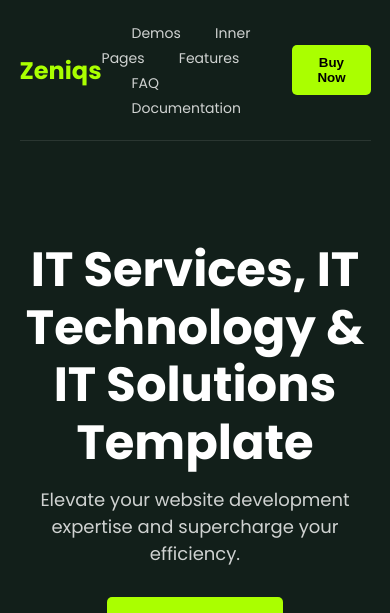
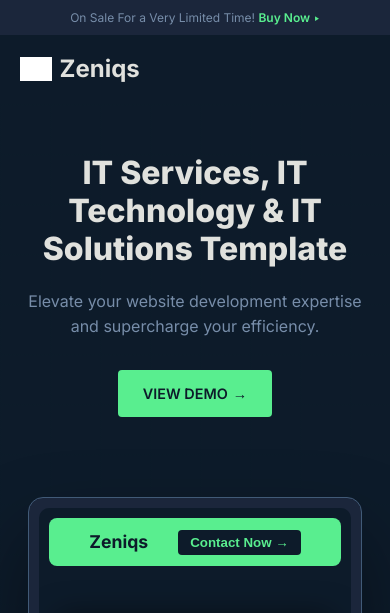
Before and after one commit to 21nicolasquijada/Testing, a Django app: template web_empresa/web_empresa_app/templates/index.html in a window 390 px wide. Shown: the top 613 px of the page. Run offline with Django 5.2, Linux system fonts and the light colour scheme; the template is opened without the code that fills it, so the values that code supplies are empty; grey boxes are pictures that could not be loaded.

Commit message:
Quinto commit 'Avanzando index'

```diff
--- a/web_empresa/web_empresa/settings.py
+++ b/web_empresa/web_empresa/settings.py
@@ -31,6 +31,7 @@
 # Application definition
 
 INSTALLED_APPS = [
+    'web_empresa_app',
     'django.contrib.admin',
     'django.contrib.auth',
     'django.contrib.contenttypes',
--- a/web_empresa/web_empresa/urls.py
+++ b/web_empresa/web_empresa/urls.py
@@ -15,8 +15,9 @@
     2. Add a URL to urlpatterns:  path('blog/', include('blog.urls'))
 """
 from django.contrib import admin
-from django.urls import path
+from django.urls import path, include
 
 urlpatterns = [
+    path('', include('web_empresa_app.urls')),
     path('admin/', admin.site.urls),
 ]
--- a/web_empresa/web_empresa_app/static/css/index.css
+++ b/web_empresa/web_empresa_app/static/css/index.css
@@ -1,4 +1,20 @@
-/* Estilos Globales y Reset Básico */
+/* 1. Importación de Fuente Minimalista */
+@import url('https://fonts.googleapis.com/css2?family=Inter:wght@100..900&display=swap');
+
+/* 2. Variables de Color (Basadas en la imagen) */
+:root {
+    /* Colores Principales de la Paleta */
+    --color-bg-dark: #0D1B2A;
+    --color-bg-secondary: #1B263B;
+    --color-text-light: #E0E1DD;
+    --color-text-secondary: #778DA9;
+    --color-border: #415A77;
+
+    /* Color de Acento */
+    --color-accent-primary: #59EE8F;
+}
+
+/* 3. Reset y Estilos Base */
 * {
     margin: 0;
     padding: 0;
@@ -6,183 +22,395 @@
 }
 
 body {
-    font-family: 'Poppins', sans-serif;
-    color: #fff;
-    /* Fondo principal oscuro de la imagen */
-    background-color: #121f1a;
+    font-family: 'Inter', sans-serif;
+    background-color: var(--color-bg-dark);
+    color: var(--color-text-light);
+    line-height: 1.6;
+    min-height: 100vh;
+    overflow-x: hidden;
 }
 
-/* --- SECCIÓN PRINCIPAL (HERO) --- */
-.hero-section {
-    min-height: 100vh;
-    padding: 0 5%;
-    /* Se necesitaría un CSS/SVG complejo para el fondo de líneas */
+a {
+    text-decoration: none;
+    color: var(--color-text-light);
+    transition: color 0.3s;
 }
 
-/* --- BARRA DE NAVEGACIÓN (HEADER) --- */
-.navbar {
+a:hover {
+    color: var(--color-accent-primary);
+}
+
+/* 4. Barra Superior (Top Bar) */
+.top-bar {
+    background-color: var(--color-bg-secondary);
+    text-align: center;
+    padding: 8px 0;
+    font-size: 0.85em;
+    color: var(--color-text-secondary);
+}
+
+.top-bar a {
+    color: var(--color-accent-primary);
+    font-weight: 600;
+}
+
+/* 5. Encabezado y Navegación */
+.header {
     display: flex;
     justify-content: space-between;
     align-items: center;
-    padding: 20px 0;
-    border-bottom: 1px solid rgba(255, 255, 255, 0.1);
+    padding: 20px 5%;
+    max-width: 1400px;
+    margin: 0 auto;
 }
 
-.logo {
-    font-size: 24px;
+.logo span {
+    font-size: 1.5em;
     font-weight: 700;
-    color: #aaff00; /* Color verde brillante */
+    color: var(--color-text-light);
+    display: flex;
+    align-items: center;
 }
 
-.nav-links a {
-    color: #fff;
-    text-decoration: none;
-    margin-left: 30px;
-    font-size: 14px;
-    opacity: 0.8;
-    transition: opacity 0.3s;
+.logo img {
+    height: 24px;
+    margin-right: 8px;
+    filter: brightness(0) invert(1);
 }
 
-.nav-links a:hover {
-    opacity: 1;
+.nav-menu ul {
+    list-style: none;
+    display: flex;
+    gap: 30px;
+    font-weight: 500;
 }
 
-.buy-button {
-    background-color: #aaff00; /* Color verde brillante */
-    color: #000;
-    border: none;
-    padding: 10px 25px;
-    font-weight: 600;
-    border-radius: 5px;
-    cursor: pointer;
-    transition: background-color 0.3s;
+.nav-menu a {
+    color: var(--color-text-secondary);
+    font-size: 0.95em;
 }
 
-.buy-button:hover {
-    background-color: #88ee00;
+.nav-menu a:hover {
+    color: var(--color-text-light);
 }
 
-/* --- CONTENIDO CENTRAL (MAIN CONTENT) --- */
-.main-content {
-    text-align: center;
-    padding: 100px 0 50px;
+/* 6. Botones (CTA) */
+.btn {
+    padding: 10px 20px;
+    border-radius: 4px;
+    font-weight: 600;
+    text-transform: uppercase;
+    font-size: 0.9em;
+    transition: background-color 0.3s, color 0.3s;
+    display: inline-flex;
+    align-items: center;
+    gap: 5px;
 }
 
-.main-content h1 {
-    font-size: 48px;
-    font-weight: 700;
-    margin-bottom: 15px;
-    line-height: 1.2;
+.btn-buy {
+    background-color: var(--color-accent-primary);
+    color: var(--color-bg-dark);
 }
 
-.main-content p {
-    font-size: 18px;
-    margin-bottom: 30px;
-    opacity: 0.8;
+.btn-buy:hover {
+    background-color: #38c86d;
+    color: var(--color-bg-dark);
 }
 
-.view-demo-button {
-    background-color: #aaff00; /* Color verde brillante */
-    color: #000;
-    border: none;
-    padding: 15px 35px;
-    font-weight: 600;
-    border-radius: 5px;
-    cursor: pointer;
-    font-size: 16px;
-    transition: background-color 0.3s;
+.btn-primary {
+    background-color: var(--color-accent-primary);
+    color: var(--color-bg-dark);
+    padding: 15px 30px;
+    font-size: 1em;
+    margin-top: 30px;
 }
 
-/* --- SECCIÓN DEL PORTÁTIL (MOCKUP) --- */
-.mockup-section {
-    display: flex;
-    flex-direction: column;
-    align-items: center;
-    padding-bottom: 50px;
+/* 7. Sección Principal (Hero Section) */
+.hero-section {
+    text-align: center;
+    padding: 50px 5% 0;
+    max-width: 1200px;
+    margin: 0 auto;
+    position: relative;
+    /* Fondo con líneas geométricas */
+    background-image: linear-gradient(rgba(13, 27, 42, 0.9) 2px, transparent 2px),
+                      linear-gradient(90deg, rgba(13, 27, 42, 0.9) 2px, transparent 2px);
+    background-size: 50px 50px;
 }
 
-.laptop-frame {
-    /* Simulación del marco del portátil */
+.hero-content {
+    padding-bottom: 80px;
+    z-index: 10;
+    position: relative;
+}
+
+.hero-content h1 {
+    font-size: 3.5em;
+    font-weight: 800;
+    line-height: 1.2;
+    margin-bottom: 20px;
+}
+
+.hero-content p {
+    font-size: 1.2em;
+    color: var(--color-text-secondary);
+    max-width: 650px;
+    margin: 0 auto;
+}
+
+/* 8. Contenedor de Presentación Visual (Product Showcase) */
+.product-showcase {
+    display: flex;
+    justify-content: center;
+    position: relative;
+    padding-bottom: 100px;
+}
+
+.macbook-frame {
     width: 80%;
-    max-width: 1200px;
-    height: 550px;
-    background-color: #222; /* Color oscuro del chasis */
-    border-radius: 30px;
-    border: 15px solid #282828;
+    max-width: 1000px;
+    background-color: var(--color-bg-secondary);
+    border-radius: 15px 15px 0 0;
+    padding: 15px;
+    border: 1px solid var(--color-border);
+    box-shadow: 0 40px 80px rgba(0, 0, 0, 0.4);
     position: relative;
-    /* Efecto de inclinación inferior sutil */
-    transform: perspective(1000px) rotateX(5deg);
-    box-shadow: 0 50px 80px rgba(0, 0, 0, 0.5);
+    transform: translateY(0px);
+}
+
+/* Base de la 'laptop' */
+.macbook-frame::after {
+    content: '';
+    position: absolute;
+    bottom: -15px;
+    left: 10%;
+    right: 10%;
+    height: 15px;
+    background-color: #0b1520;
+    border-radius: 0 0 10px 10px;
 }
 
 .screen-content {
-    /* Contenido dentro de la pantalla (el área verde y blanca) */
-    width: 100%;
-    height: 100%;
-    background: linear-gradient(to right, #aaff00 30%, #fff 30%); /* Verde a la izquierda, Blanco a la derecha */
-    border-radius: 15px;
+    background-color: var(--color-bg-dark);
+    border-radius: 10px;
     overflow: hidden;
     padding: 20px;
+    min-height: 450px;
 }
 
-/* Estilos de los elementos dentro de la pantalla */
-.screen-navbar {
+.header-mockup {
     display: flex;
     justify-content: space-between;
     align-items: center;
-    padding: 5px;
-    background-color: rgba(0, 0, 0, 0.1);
-    border-radius: 10px;
-    margin-bottom: 40px;
+    background-color: var(--color-accent-primary);
+    padding: 10px 20px;
+    border-radius: 8px;
+    color: var(--color-bg-dark);
+    margin-bottom: 20px;
 }
 
-.screen-logo {
-    color: #000;
+.logo-mockup {
     font-weight: 700;
+    font-size: 1.1em;
 }
 
-.screen-contact {
-    background-color: #000;
-    color: #fff;
-    padding: 5px 15px;
-    border: none;
-    border-radius: 5px;
+.nav-mockup a {
+    color: var(--color-bg-dark);
+    margin-left: 15px;
+    font-size: 0.9em;
+    font-weight: 500;
 }
 
-.digital-hub-content {
-    display: flex;
-    padding: 20px;
+.contact-btn-mockup {
+    background: var(--color-bg-dark);
+    color: var(--color-accent-primary);
+    border: none;
+    padding: 5px 12px;
+    border-radius: 4px;
+    font-weight: 600;
+    cursor: pointer;
 }
 
-.digital-hub-content h2 {
-    font-size: 40px;
-    font-weight: 700;
-    color: #000;
-    width: 40%;
+/* Contenido Principal de la Pantalla (Mockup) */
+.main-mockup {
+    display: flex;
+    align-items: center;
+    justify-content: space-between;
+    padding: 40px 20px;
 }
 
-.image-placeholder {
-    background-color: #f0f0f0;
-    height: 250px;
-    width: 50%;
-    margin-left: auto;
+.text-mockup {
+    text-align: left;
+    max-width: 45%;
+}
+
+.text-mockup h2 {
+    font-size: 3em;
+    font-weight: 800;
+    color: var(--color-accent-primary);
+    line-height: 1.1;
+    margin-bottom: 15px;
+}
+
+.text-mockup p {
+    color: var(--color-text-light);
+    font-size: 1em;
+}
+
+.image-mockup img {
+    max-width: 100%;
+    height: auto;
+    filter: drop-shadow(0 0 15px rgba(0, 0, 0, 0.5));
+}
+
+/* Iconos de Tecnología (Mockup) */
+.tech-icons-mockup {
+    text-align: center;
+    margin-top: 30px;
+    color: var(--color-text-secondary);
+    font-size: 0.8em;
+    display: flex;
+    justify-content: center;
+    flex-wrap: wrap; /* Permitir que los íconos se envuelvan */
+    gap: 15px;
+}
+
+/* 9. Elementos Flotantes al Pie */
+.floating-buy-btn {
+    position: fixed;
+    bottom: 20px;
+    left: 20px;
+    background-color: #2e2e2e;
+    padding: 8px 15px;
+    border-radius: 4px;
+    z-index: 100;
+    font-size: 0.9em;
+}
+
+.floating-buy-btn a {
+    color: var(--color-text-light);
+    font-weight: 500;
+}
+
+.bottom-bar-template {
+    position: fixed;
+    bottom: 0;
+    left: 0;
+    right: 0;
+    background-color: var(--color-bg-secondary);
+    border-top: 1px solid var(--color-border);
     display: flex;
     justify-content: center;
     align-items: center;
-    color: #333;
-    border-radius: 10px;
+    gap: 25px;
+    padding: 10px 0;
+    font-size: 0.85em;
+    z-index: 90;
+
 }
 
-/* Elementos debajo del portátil */
-.tags-row {
-    margin-top: 50px;
-    display: flex;
-    gap: 30px;
-    opacity: 0.6;
+/* 10. Media Queries para Responsive Design */
+
+/* --- Tablet (Pantallas hasta 1024px) --- */
+@media (max-width: 1024px) {
+    /* Header */
+    .nav-menu ul {
+        gap: 20px;
+    }
+
+    /* Hero */
+    .hero-content h1 {
+        font-size: 3em;
+    }
+
+    /* Showcase Mockup */
+    .macbook-frame {
+        width: 90%;
+    }
+
+    .main-mockup {
+        flex-direction: column;
+        padding: 30px 10px;
+        gap: 25px;
+    }
+
+    .text-mockup {
+        max-width: 90%;
+        text-align: center;
+    }
+    .text-mockup h2 {
+        font-size: 2.5em;
+    }
+
+    .image-mockup {
+        order: -1; /* Mover la imagen arriba en la columna */
+    }
+
+    /* Mockup Header simplificado */
+    .nav-mockup {
+        display: none;
+    }
+    .header-mockup {
+        justify-content: center;
+        gap: 30px;
+    }
 }
 
-.tags-row span {
-    font-size: 14px;
-    text-transform: uppercase;
-    font-weight: 600;
+/* --- Móvil (Pantallas hasta 768px) --- */
+@media (max-width: 768px) {
+    .top-bar {
+        font-size: 0.75em;
+    }
+
+    /* Header */
+    .header {
+        padding: 15px 5%;
+        /* El menú de navegación se oculta para simplificar en móvil */
+    }
+    .nav-menu {
+        display: none;
+    }
+    .btn-buy {
+        display: none; /* Ocultar el botón Buy Now del header */
+    }
+
+    /* Hero */
+    .hero-content h1 {
+        font-size: 2em;
+    }
+    .hero-content p {
+        font-size: 1em;
+    }
+    .btn-primary {
+        padding: 12px 25px;
+        font-size: 0.9em;
+    }
+
+    /* Showcase Mockup */
+    .macbook-frame {
+        width: 95%;
+        padding: 10px;
+    }
+    .screen-content {
+        min-height: 350px;
+        padding: 10px;
+    }
+    .text-mockup h2 {
+        font-size: 1.8em;
+    }
+    .tech-icons-mockup {
+        justify-content: space-around;
+        gap: 10px;
+    }
+
+    /* Elementos fijos */
+    .floating-buy-btn {
+        bottom: 10px;
+        left: 10px;
+    }
+
+    /* La barra inferior se simplifica o se oculta */
+    .bottom-bar-template {
+        display: none;
+    }
 }
--- a/web_empresa/web_empresa_app/templates/index.html
+++ b/web_empresa/web_empresa_app/templates/index.html
@@ -1,57 +1,90 @@
+{% load static %}
+
 <!DOCTYPE html>
 <html lang="es">
 <head>
     <meta charset="UTF-8">
     <meta name="viewport" content="width=device-width, initial-scale=1.0">
-    <title>Zeniqs - IT Services Template</title>
-    <link rel="stylesheet" href="../static/css/index.css">
-    <link href="https://fonts.googleapis.com/css2?family=Poppins:wght@400;600;700&display=swap" rel="stylesheet">
+    <title>Zeniqs - IT Services & Solutions</title>
+    <link rel="stylesheet" href="{% static 'css/index.css' %}">
 </head>
 <body>
 
-    <div class="hero-section">
+    <div class="top-bar">
+        <p>On Sale For a Very Limited Time! <a href="#buy-now">Buy Now ‣</a></p>
+    </div>
 
-        <header class="navbar">
-            <div class="logo">Zeniqs</div>
-            <nav class="nav-links">
-                <a href="#">Demos</a>
-                <a href="#">Inner Pages</a>
-                <a href="#">Features</a>
-                <a href="#">FAQ</a>
-                <a href="#">Documentation</a>
-            </nav>
-            <button class="buy-button">Buy Now</button>
-        </header>
+    <header class="header">
+        <div class="logo">
+            <span><img src="logo.png" alt="Zeniqs Logo"> Zeniqs</span>
+        </div>
+        <nav class="nav-menu">
+            <ul>
+                <li><a href="#demo">Demo</a></li>
+                <li><a href="#pages">Inner Pages</a></li>
+                <li><a href="#feature">Feature</a></li>
+                <li><a href="#faq">FAQ</a></li>
+                <li><a href="#documentation">Documentation</a></li>
+            </ul>
+        </nav>
+        <a href="#buy-now" class="btn btn-buy">Buy Now</a>
+    </header>
 
-        <main class="main-content">
+    <section class="hero-section">
+        <div class="hero-content">
             <h1>IT Services, IT Technology & IT Solutions Template</h1>
             <p>Elevate your website development expertise and supercharge your efficiency.</p>
-            <button class="view-demo-button">View Demo →</button>
-        </main>
+            <a href="#view-demo" class="btn btn-primary">View Demo <span>→</span></a>
+        </div>
 
-        <section class="mockup-section">
-            <div class="laptop-frame">
+        <div class="product-showcase">
+            <div class="macbook-frame">
                 <div class="screen-content">
-                    <div class="screen-navbar">
-                        <span class="screen-logo">Zeniqs</span>
-                        <div class="screen-nav-links">...</div>
-                        <button class="screen-contact">Contact Us</button>
+                    <div class="header-mockup">
+                        <div class="logo-mockup">Zeniqs</div>
+                        <nav class="nav-mockup">
+                            <a href="#">Demo</a>
+                            <a href="#">Pages</a>
+                            <a href="#">Portfolio</a>
+                            <a href="#">Pricing</a>
+                            <a href="#">Blog</a>
+                            <a href="#">Contact</a>
+                        </nav>
+                        <button class="contact-btn-mockup">Contact Now <span>→</span></button>
                     </div>
-                    <div class="digital-hub-content">
-                        <h2>DIGITAL SOLUTION HUB</h2>
-                        <div class="image-placeholder"></div>
+                    <div class="main-mockup">
+                        <div class="text-mockup">
+                            <h2>DIGITAL SOLUTION HUB</h2>
+                            <p>Here's a brief placeholder text describing the digital solution hub and its benefits.</p>
+                        </div>
+                        <div class="image-mockup">
+                            <img src="solution_mockup.png" alt="Digital Solution Hub Mockup">
+                        </div>
+                    </div>
+                    <div class="tech-icons-mockup">
+                        <span>html5</span>
+                        <span>javascript</span>
+                        <span>php</span>
+                        <span>scss</span>
+                        <span>webpack</span>
+                        <span>gulp</span>
+                        <span>EPHN</span>
                     </div>
                 </div>
             </div>
-            <div class="tags-row">
-                <span>YoureKits</span>
-                <span>elove</span>
-                <span>wertiser</span>
-                <span>Clients</span>
-                <span>ePnQs</span>
-            </div>
-        </section>
+        </div>
+    </section>
 
+    <div class="floating-buy-btn">
+        <a href="#buy-envato">BUY ON **#envato**</a>
+    </div>
+
+    <div class="bottom-bar-template">
+        <a href="#pre-built">Pre-Built Template</a>
+        <a href="#inner">Zeniqs Inner</a>
+        <a href="#feature-link">Feature</a>
+        <a href="#faq-link">FAQ</a>
+        <a href="#buy-now-footer" class="btn btn-buy-footer">Buy Now</a>
     </div>
 
 </body>
--- /dev/null
+++ b/web_empresa/web_empresa_app/urls.py
@@ -0,0 +1,6 @@
+from django.urls import path
+from . import views
+
+urlpatterns = [
+    path('', views.index, name='index'),
+]
--- a/web_empresa/web_empresa_app/views.py
+++ b/web_empresa/web_empresa_app/views.py
@@ -1,3 +1,5 @@
 from django.shortcuts import render
 
 # Create your views here.
+def index(request):
+    return render(request, 'index.html')
```
